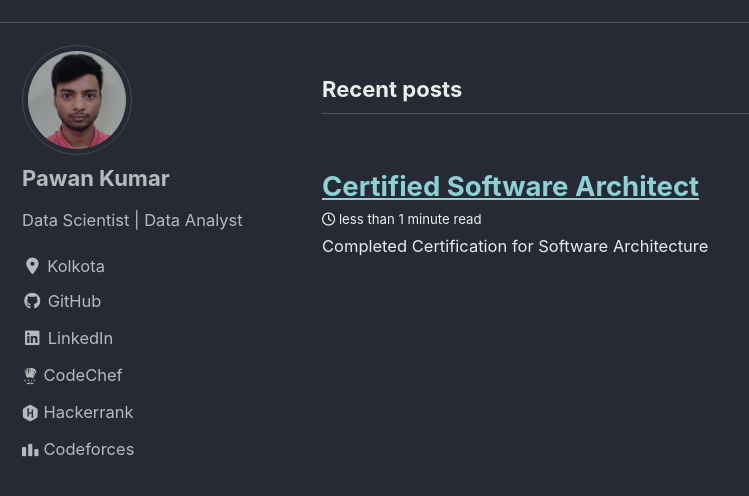
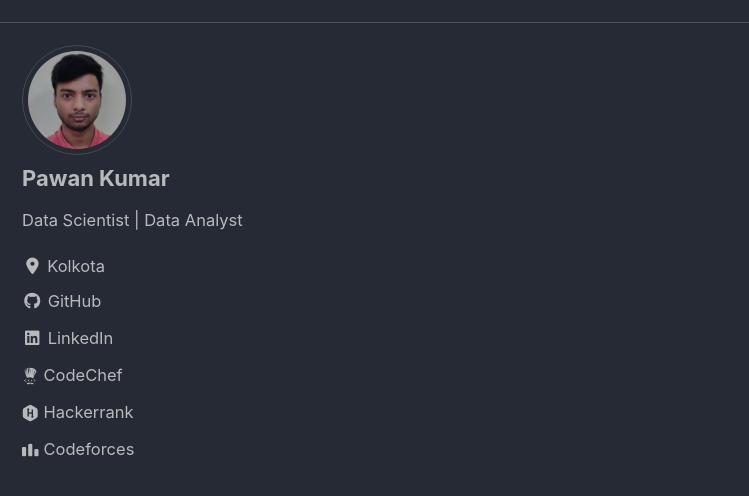
Before and after one commit to pawankumar10306/portfolio, a Flask app: page / in a window 1280 px wide. Shown: the part 66-562 px from the top of the page, without its empty margins (0-749 px from the left). Run offline with Flask 3, Linux system fonts and the light colour scheme; some libraries are stand-ins or nearby versions; some web fonts are replaced.

Commit message:
added files

```diff
--- /dev/null
+++ b/demo.py
@@ -0,0 +1,4 @@
+from pyhtml2pdf import converter
+url='https://docs.google.com/document/d/1dG2UeIWW7-paRedfL2POwSqPSAzhAXNC/edit?usp=sharing&ouid=109133290184854211953&rtpof=true&sd=true'
+
+converter.convert(url, './website/static/docs/Pawan Kumar.pdf')
--- a/requirements.txt
+++ b/requirements.txt
@@ -1,2 +1 @@
 flask
-pyhtml2pdf
--- a/website/templates/home.html
+++ b/website/templates/home.html
@@ -1,36 +1,5 @@
 {% extends 'base.html' %} {% block title %}Pawan Kumar{% endblock %} {% block
 content %}
 
-<div class="archive">
-  <h1 id="page-title" class="page__title"></h1>
-  <h3 class="archive__subtitle">Recent posts</h3>
 
-  <div class="entries-list">
-    <div class="list__item">
-      <article
-        class="archive__item"
-        itemscope
-        itemtype="https://schema.org/CreativeWork"
-      >
-        <h2 class="archive__item-title no_toc" itemprop="headline">
-          <a href="software-architect/index.html" rel="permalink"
-            >Certified Software Architect
-          </a>
-        </h2>
-
-        <p class="page__meta">
-          <span class="page__meta-readtime">
-            <i class="far fa-clock" aria-hidden="true"></i>
-
-            less than 1 minute read
-          </span>
-        </p>
-
-        <p class="archive__item-excerpt" itemprop="description">
-          Completed Certification for Software Architecture
-        </p>
-      </article>
-    </div>
-  </div>
-</div>
 {% endblock %}
--- a/website/views.py
+++ b/website/views.py
@@ -1,7 +1,4 @@
-from flask import Blueprint,render_template,send_file
-from pyhtml2pdf import converter
-
-url='https://docs.google.com/document/d/1dG2UeIWW7-paRedfL2POwSqPSAzhAXNC/edit?usp=sharing&ouid=109133290184854211953&rtpof=true&sd=true'
+from flask import Blueprint,render_template
 
 views= Blueprint('views',__name__)
 
@@ -20,9 +17,3 @@ def projects():
 @views.route('/resume')
 def resume():
     return render_template("resume.html")
-
-@views.route('/down')
-def convert_to_pdf():
-    converter.convert(url,'./website/static/docs/Pawan Kumar.pdf')
-    path='static/docs/Pawan Kumar.pdf'
-    return send_file(path,as_attachment=True)
```
Also changed, not shown: website/templates/resume.html (+2 -8 lines), 1 other file.
